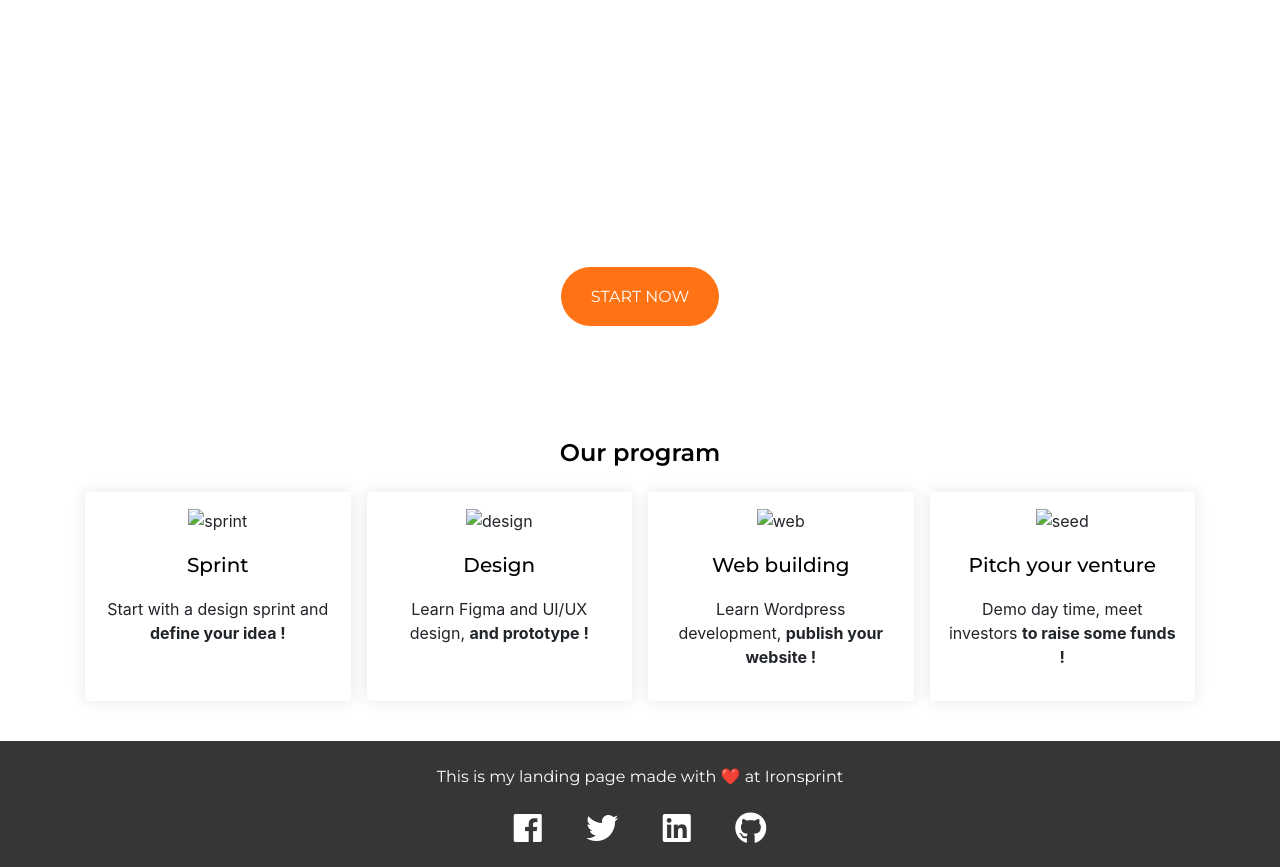
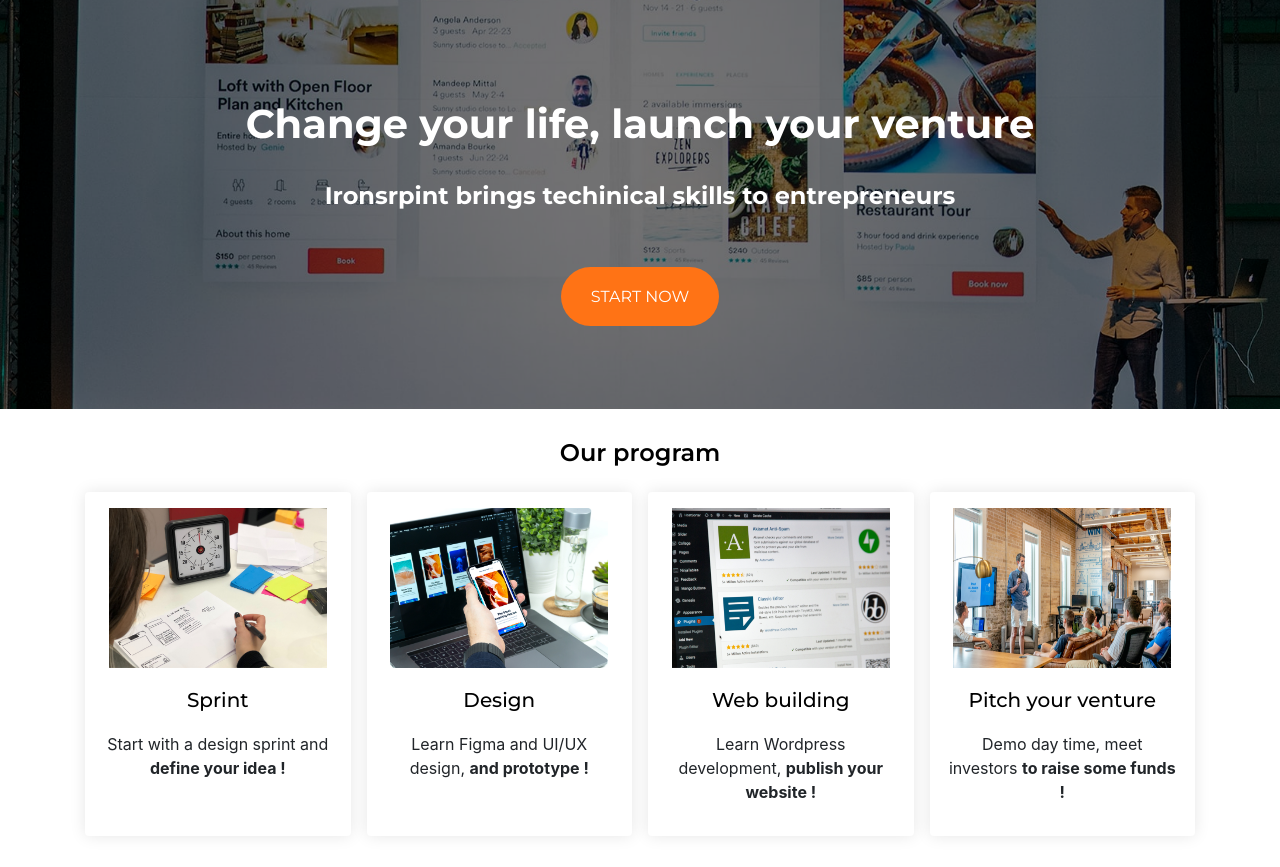
Before and after one commit to Ironsprint/Landing-Page, a plain HTML site: page index.html in a window 1280 px wide. Shown: the top 867 px of the page. Drawn offline with nearby package versions, Linux system fonts and the light colour scheme; the site is published under a folder, as on GitHub Pages, so addresses that start at the root find nothing; a web font is replaced by a local one.

Commit message:
Add files via upload

```diff
--- a/index.html
+++ b/index.html
@@ -34,28 +34,28 @@
 
 					<!-- Sprint card -->
 				<div class="card-white">
-					<img src="/images/sprint.jpg" alt="sprint" width="218" height="160">
+					<img src="images/sprint.jpg" alt="sprint" width="218" height="160">
 					<h3 class="title">Sprint</h3>
 					<p>Start with a design sprint and <strong>define your idea !</strong> </p>
 				</div>
 
 				<!-- Design card -->
 				<div class="card-white">
-					<img src="/images/design.jpg" alt="design"  width="218" height="160">
+					<img src="images/design.jpg" alt="design"  width="218" height="160">
 					<h3 class="title">Design</h3>
 					<p>Learn Figma and UI/UX design, <strong>and prototype !</strong> </p>
 				</div>
 
 				<!-- Web card -->
 				<div class="card-white">
-					<img src="/images/web.jpg" alt="web" width="218" height="160">
+					<img src="images/web.jpg" alt="web" width="218" height="160">
 					<h3 class="title">Web building</h3>
 					<p>Learn Wordpress development, <strong>publish your website !</strong> </p>
 				</div>
 
 				<!-- Venture card -->
 				<div class="card-white">
-					<img src="/images/pitch.jpg" alt="seed" width="218" height="160">
+					<img src="images/pitch.jpg" alt="seed" width="218" height="160">
 					<h3 class="title">Pitch your venture</h3>
 					<p>Demo day time, meet investors <strong>to raise some funds !</strong> </p>
 				</div>
--- a/style.css
+++ b/style.css
@@ -49,7 +49,7 @@ h3 {
 }
 
 .banner {
-	background-image: url(/images/background.png);
+	background-image: url(images/background.png);
 	background-size: cover;
 	color: white;
 	text-align: center;
```
Also changed, not shown: images/background.png (added), images/design.jpg (added), images/pitch.jpg (added), images/sprint.jpg (added), images/web.jpg (added).
